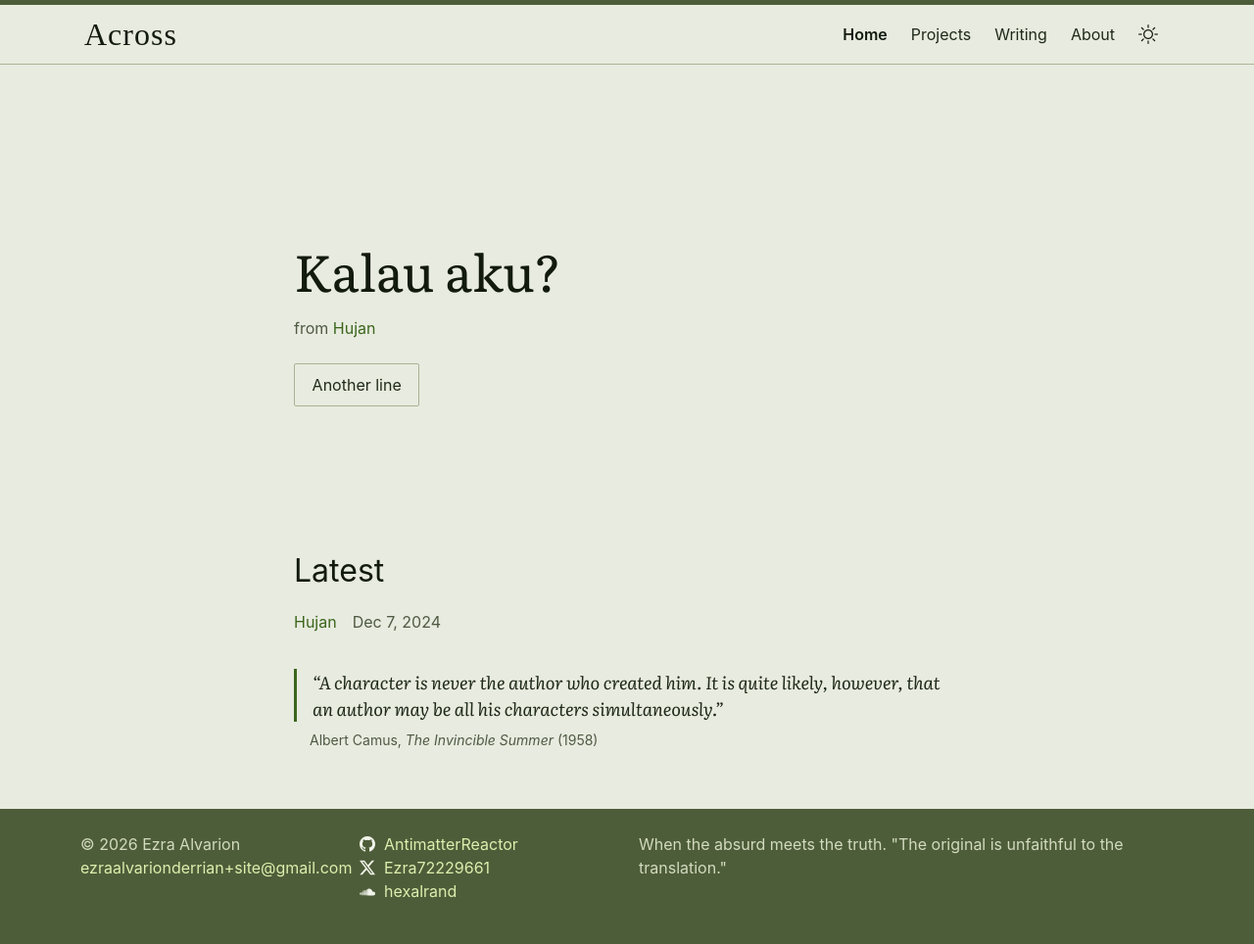
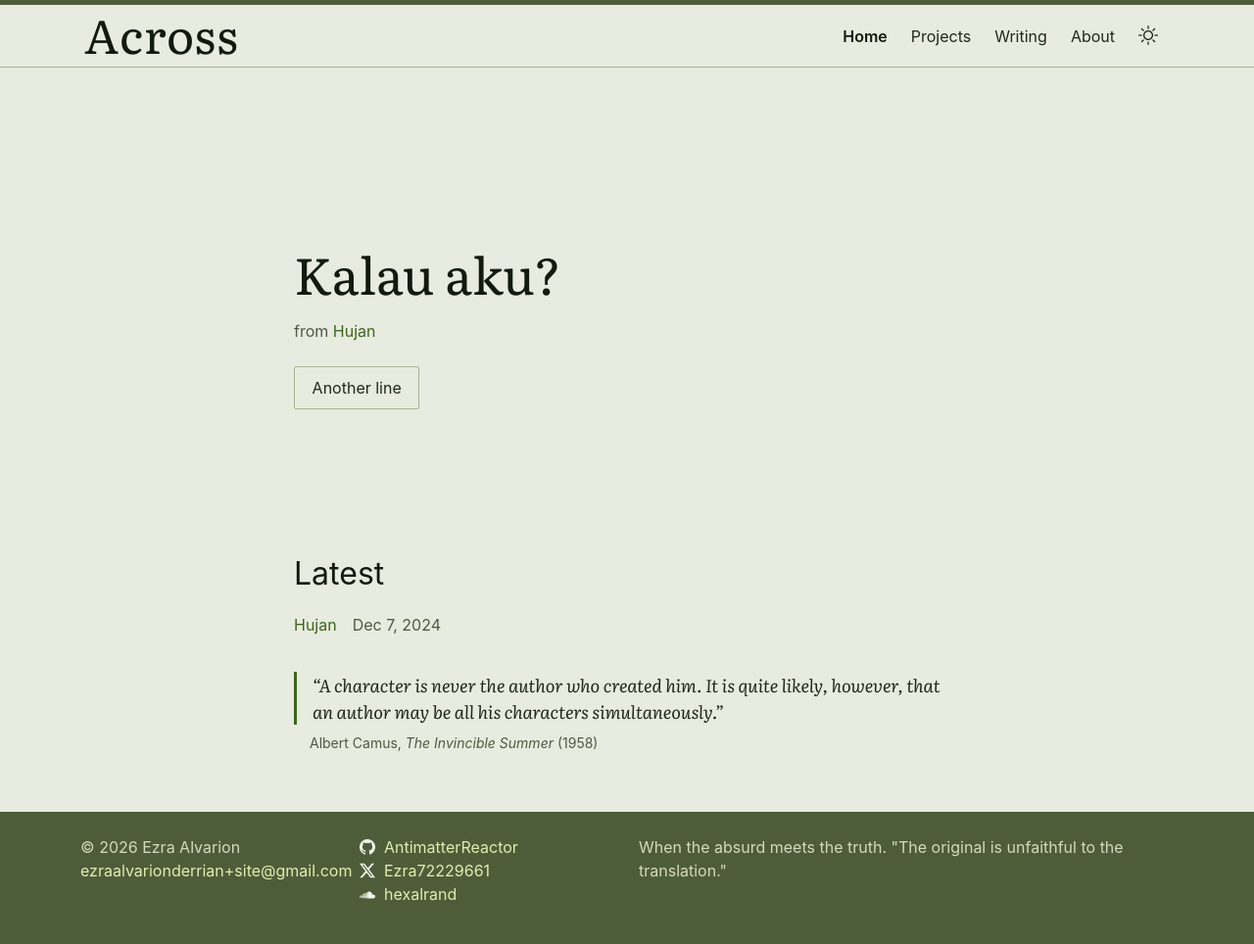
Before and after one commit to AntimatterReactor/AntimatterReactor.github.io, a Jekyll site: the page built from index.md, in a window 1280 px wide. Shown: the whole page at 98% size. Built offline with Jekyll 4.4.1, drawn with Linux system fonts in a browser that asks for light colours; some web fonts are replaced.

Commit message:
Wordmark: Jacquard 24
Pixel blackletter at 48px, replacing Lavishly Yours.

Co-Authored-By: Claude Opus 5.5 <noreply@anthropic.com>
Claude-Session: https://claude.ai/code/session_01Pf2g2v1MPwhiP4CQiFsfR1

```diff
--- a/_includes/head.html
+++ b/_includes/head.html
@@ -20,7 +20,7 @@
 
   <link rel="preconnect" href="https://fonts.googleapis.com">
   <link rel="preconnect" href="https://fonts.gstatic.com" crossorigin>
-  <link rel="stylesheet" href="https://fonts.googleapis.com/css2?family=Lavishly+Yours&family=Literata:ital,opsz,wght@0,7..72,400;0,7..72,600;1,7..72,400&display=swap">
+  <link rel="stylesheet" href="https://fonts.googleapis.com/css2?family=Jacquard+24&family=Literata:ital,opsz,wght@0,7..72,400;0,7..72,600;1,7..72,400&display=swap">
   <link rel="stylesheet" href="{{ "/assets/main.css" | relative_url }}">
   <link rel="canonical" href="{{ page.url | replace:'index.html','' | absolute_url }}">
   <link rel="alternate" type="application/rss+xml" title="{{ site.title | escape }}" href="{{ "/feed.xml" | relative_url }}">
--- a/_sass/minima/_layout.scss
+++ b/_sass/minima/_layout.scss
@@ -7,12 +7,14 @@
   position: relative;
 }
 
+// Jacquard 24 sits on a 24px pixel grid; keep the size a multiple of 24.
 .site-title {
-  @include relative-font-size(2);
-  font-family: "Lavishly Yours", cursive;
+  font-size: 48px;
+  font-family: "Jacquard 24", $serif-font-family;
   font-weight: 400;
-  line-height: $base-line-height * $base-font-size * 2.5;
-  letter-spacing: 1px;
+  line-height: 1;
+  padding: 0.4rem 0 0.55rem;
+  letter-spacing: 0.02em;
 
   &,
   &:visited,
```
Also changed, not shown: CLAUDE.md (+1 -0 lines).
